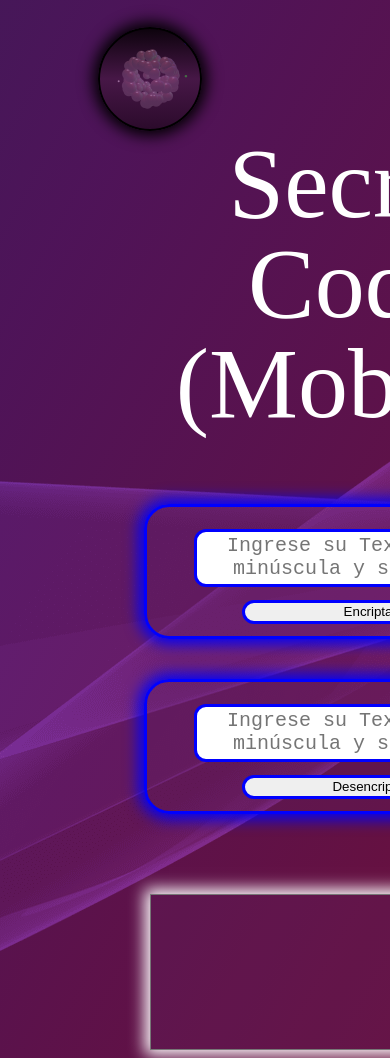
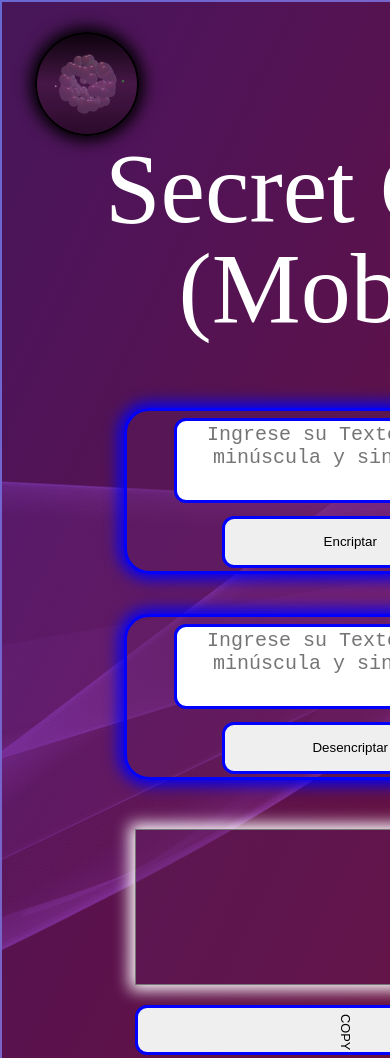
Before and after one commit to InforkWar/inforkwar.github.io, a plain HTML site: page index.html in a window 390 px wide. Shown: the top 1058 px of the page. Drawn offline with Linux system fonts and the light colour scheme.

Commit message:
centrando maintitle

```diff
--- a/animacion.css
+++ b/animacion.css
@@ -43,61 +43,15 @@
   /* ---------------------------------------------------------------------------------------------------------- */
   /* ---------------------------------------------------------------------------------------------------------- */
 
-  @media screen and (max-width:600px){
-    body {
-        height: 100%;
-        width: 100%;
-        background-color: transparent;
-        box-shadow: inset 0 0 0 2px #42a4f500;
-        position: relative;
-        z-index: 1;
-      }
 
-      body::before {
-
-        content: '';
-        position: absolute;
-        top: -5px;
-        left: -5px;
-        right: -5px;
-        bottom: -5px;
-        background: linear-gradient(
-          to bottom right,
-          rgba(66, 165, 245, 0.5),
-          rgba(63, 81, 181, 0.5),
-          rgba(156, 39, 176, 0.5),
-          rgba(233, 30, 99, 0.5),
-          rgba(255, 87, 34, 0.5),
-          rgba(255, 193, 7, 0.5)
-        );
-        z-index: -1;
-        background-size: 400% 400%;
-        animation: glowing 15s ease-in-out infinite;
-        height: 1500px;
-        width: 100%;
-      }
-
-      @keyframes glowing {
-        0% {
-          background-position: 0 0;
-        }
-        50% {
-          background-position: 300% 0;
-        }
-        100% {
-          background-position: 0 0;
-        }
-      }
-
-
-  }
 
   @media screen and (max-width:600px){
 
 
     body {
-      height: 1000px;
+      height: 1455px;
       width: 100%;
+      min-width: 700px;
       background-color: transparent;
       /* box-shadow: inset 0 0 0 2px #42a5f5; */
       position: relative;
@@ -125,8 +79,20 @@
       z-index: -1;
       background-size: 400% 400%;
       animation: glowing 15s ease-in-out infinite;
-      height: 1300px;
+      height: 1455px;
       width: 700px;
 
     }
+
+    @keyframes glowing {
+      0% {
+        background-position: 0 0;
+      }
+      50% {
+        background-position: 300% 0;
+      }
+      100% {
+        background-position: 0 0;
+      }
+    }
   }
--- a/style.css
+++ b/style.css
@@ -37,16 +37,17 @@
 
 header{
 
-    display: inline-block;
-    margin-left: 20%;
+    /* display: inline-block;
+    margin-left: 20%; */
+    width: 100%;
 }
 
 .mainTitle{
+    display: block;
     color: white;
     font-size: 100px;
-    text-justify: center;
-    justify-content: center;
-    justify-items: center;
+    margin: 0 25%;
+
 
 }
 
@@ -209,17 +210,17 @@
 
     body{
         background-image: url(Imagenes/Fondo_Negro_4.png);
+        box-sizing: border-box;
         height: 600px;
         width: 100%;
-        min-width: 600px;
+        min-width: 700px;
     }
 
     .contenedor-div{
         display: block;
         width: 90%;
         min-width: 540px;
-        margin-left: 10%;
-        margin-right: 10%;
+        margin: 0 auto;
         border: .1 solid transparent;
     }
 
@@ -228,7 +229,7 @@
         height: 100px;
         width: 100px;
         margin-top: 5%;
-        margin-left: 7%;
+        margin-left: 0;
         background-image:linear-gradient(rgba(27, 6, 27, 0.493),rgba(107, 35, 107, 0.658),rgba(73, 18, 73, 0.596)),
         url(Imagenes/giphy.gif) ;
         background-size: contain;
@@ -257,30 +258,34 @@
 
     header{
 
-        display: inline-block;
-        margin-left: 5%;
+        /* display: inline-block;
+        margin-left: 5%; */
+        width: 100%;
     }
 
     .mainTitle{
-        display: inline-block;
+        display: block;
         color: white;
         font-size: 100px;
-        text-align: center;
-        margin-bottom: 40px;
-        margin-left: 30%;
+        text-align: justify;
+        justify-content: center;
+        margin: 0 15% 100px 15%;
 
     }
 
     .mainTitle:after{
         display: block;
         content: "(Mobile)";
+        position: relative;
+        left: 15%;
+
     }
 
     .flex-container{
         display: flex;
         flex-direction: column;
         margin-top: 5%;
-        margin-left: 15%;
+        margin-left: 10%;
         margin-bottom: 40px;
         justify-content: center;
         width: 536px;
@@ -297,6 +302,7 @@
         background: rgb(95, 30, 95, 0.3);
         padding: 5px;
         width: 80%;
+        min-height: 150px;
         height: 70%;
         border: 3px blue solid;
         border-radius: 25px;
@@ -312,13 +318,13 @@
     .textA{
         resize: none;
         width: 80%;
-        height: 40%;
+        height: 50%;
         margin-left: 10%;
         margin-bottom: 10px;
         justify-items: center;
         border-radius: 12px;
         border: 3px blue solid;
-        margin-top: 4%;
+        margin-top: .5%;
         text-align: center;
         font-size: 20px;
 
@@ -332,7 +338,7 @@
         width: 60%;
         margin-left: 21%;
 
-        height: 20%;
+        height: 35%;
         border: 3px blue solid;
         border-radius: 12px;
 
@@ -357,13 +363,13 @@
         top: 10%;
         height: 150px;
         width: 70%;
-        margin: 0 auto;
+
         background: rgb(95, 30, 95, 0.3);
         font-family: 'Courier New', Courier, monospace;
         font-size: 30px;
         font-weight: bold;
         color: white;
-        margin-left: 10%;
+        margin-left: 5%;
         margin-bottom: 20px;
 
     }
@@ -372,13 +378,13 @@
 
     .copy{
         width: 70%;
-        height: 30px ;
+        height: 50px ;
         border: 3px blue solid;
         border-radius: 12px;
         writing-mode: vertical-rl;
         text-orientation: mixed;
         font-size: 0.8em;
-        margin-left: 10%;
+        margin-left: 5%;
     }
 
 
```
